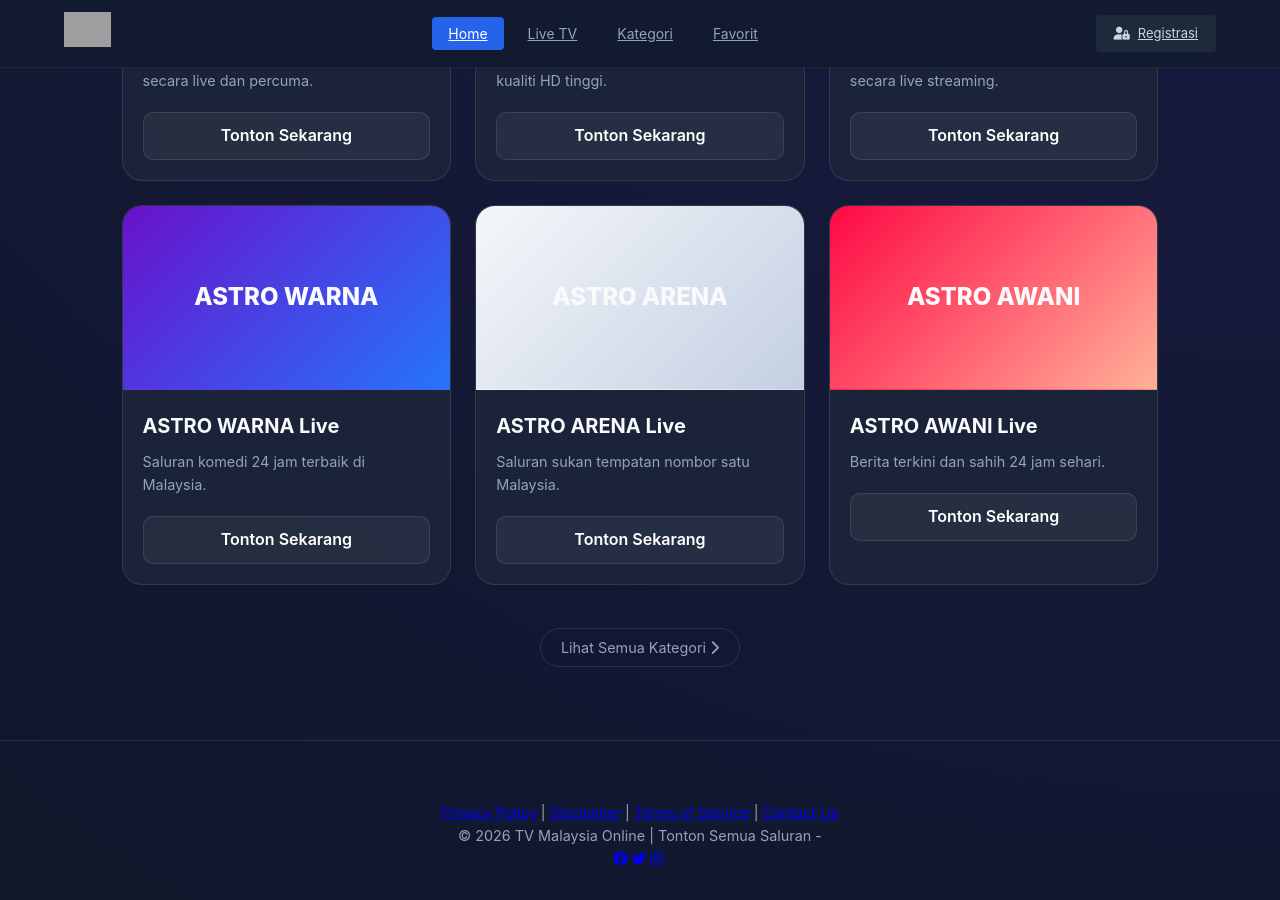
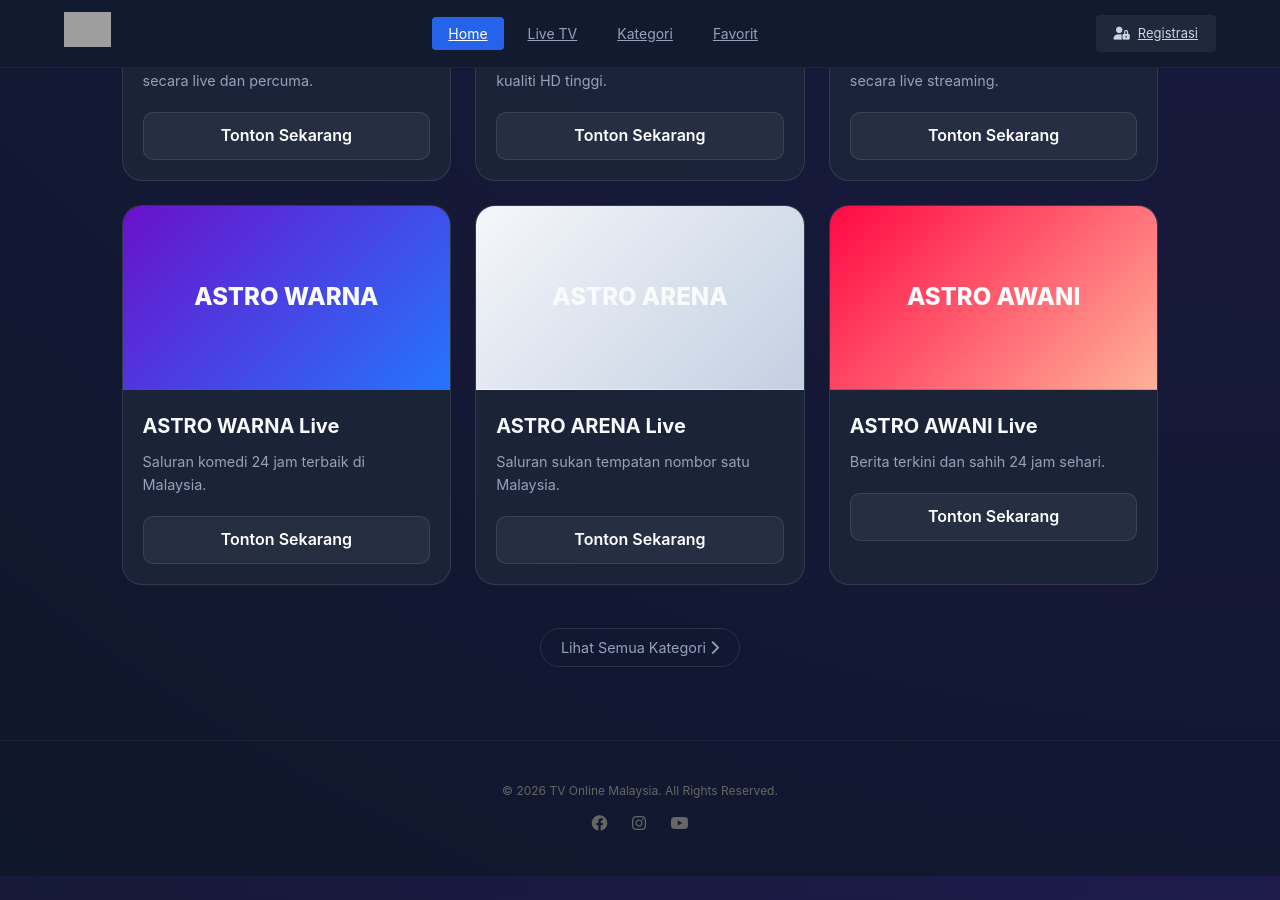
Before and after one commit to goomalay/goomalay.github.io, a Jekyll site: the page built from index.html, in a window 1280 px wide and 900 px high, scrolled down 953 px. Built offline with Jekyll 4.4.1, drawn with Linux system fonts in a browser that asks for light colours; the list of posts is cut into pages by our own code; after the commit the page ends 1829 px from its top, so only the background shows below that; grey boxes are pictures that could not be loaded.

Commit message:
Update footer.html

```diff
--- a/_includes/footer.html
+++ b/_includes/footer.html
@@ -1,42 +1,10 @@
-<footer class="site-footer">
+<footer style="text-align: center; padding: 40px 0; border-top: 1px solid rgba(255,255,255,0.05); font-size: 12px; color: #666;">
     <div class="container">
-        <!-- Baris Atas: Link Kebijakan (Penyempurnaan) -->
-        <div class="footer-top-links">
-            <a href="{{ '/privacy-policy/' | relative_url }}">Privacy Policy</a>
-            <span class="separator">|</span>
-            <a href="{{ '/disclaimer/' | relative_url }}">Disclaimer</a>
-            <span class="separator">|</span>
-            <a href="{{ '/terms-of-service/' | relative_url }}">Terms of Service</a>
-            <span class="separator">|</span>
-            <a href="{{ '/contact/' | relative_url }}">Contact Us</a>
-        </div>
-
-        <!-- Baris Bawah: Identik dengan Gambar -->
-        <div class="footer-main-bar">
-            <div class="footer-left">
-                <span>&copy; {{ "now" | date: "%Y" }} {{ site.title }} -</span>
-            </div>
-            <div class="footer-right">
-                <a href="#"><i class="fa-brands fa-facebook"></i></a>
-                <a href="#"><i class="fa-brands fa-twitter"></i></a>
-                <a href="#"><i class="fa-regular fa-square-caret-right"></i></a>
-                <a href="#"><i class="fa-solid fa-circle-nodes"></i></a>
-            </div>
+        <p>© {{ "now" | date: "%Y" }} TV Online Malaysia. All Rights Reserved.</p>
+        <div class="social-icons" style="margin-top: 10px; font-size: 16px;">
+            <i class="fab fa-facebook" style="margin: 0 10px;"></i>
+            <i class="fab fa-instagram" style="margin: 0 10px;"></i>
+            <i class="fab fa-youtube" style="margin: 0 10px;"></i>
         </div>
     </div>
 </footer>
-
-
-<script src="{{ site.baseurl }}/assets/js/main.js"></script>
-<script src="https://cdn.jsdelivr.net/npm/vanilla-lazyload@19.1.3/dist/lazyload.min.js"></script>
-{% if site.google_analytics %}
-<script>
-  (function(i,s,o,g,r,a,m){i['GoogleAnalyticsObject']=r;i[r]=i[r]||function(){
-  (i[r].q=i[r].q||[]).push(arguments)},i[r].l=1*new Date();a=s.createElement(o),
-  m=s.getElementsByTagName(o)[0];a.async=1;a.src=g;m.parentNode.insertBefore(a,m)
-  })(window,document,'script','{{ site.baseurl }}/assets/js/analytics.js','ga');
-
-  ga('create', '{{ site.google_analytics }}', 'auto');
-  ga('send', 'pageview');
-</script>
-{% endif %}
```
